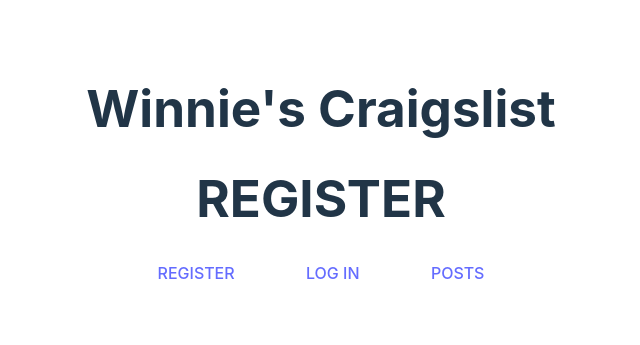
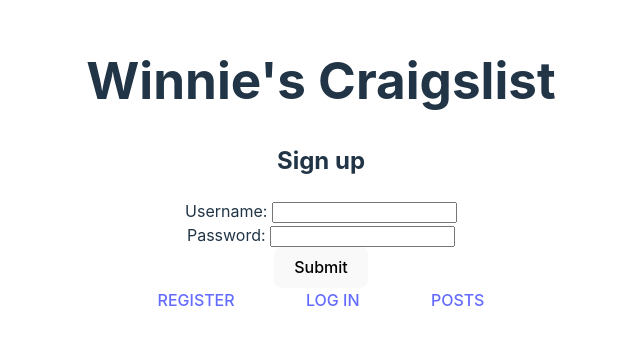
Before and after one commit to winniemei/Winnies-Craigslist, a React (Vite) app in the folder Craigslist/: page /register in a window 1280 px wide. Shown: the part 235-580 px from the top of the page, without its empty margins (319-959 px from the left). Built offline with nearby package versions, Linux system fonts and the light colour scheme.

Commit message:
add authentication and registration

```diff
--- a/Craigslist/src/App.jsx
+++ b/Craigslist/src/App.jsx
@@ -8,14 +8,14 @@
 
 
 export default function App() {
-  const [count, setCount] = useState(0)
+  const [token, setToken] = useState(null)
 
   return (
     <div>
       <h1>Winnie's Craigslist</h1>
       <Routes>
-        <Route path='/register' element={<Register />}/>
-        <Route path='/login' element={<Login />}/>
+        <Route path='/register' element={<Register token={token} setToken={setToken}/>}/>
+        <Route path='/login' element={<Login token={token} setToken={setToken}/>}/>
         <Route path='/posts' element={<Posts />}/>
       </Routes>
       <NavBar />
--- a/Craigslist/src/components/Register.jsx
+++ b/Craigslist/src/components/Register.jsx
@@ -1,7 +1,55 @@
-export default function Register() {
-    return(
-        <>
-        <h1>REGISTER</h1>
-        </>
+import { useState } from 'react'
+const COHORT_NAME = '2306-ghp-et-web-ft-sf'
+const BASE_URL = `https://strangers-things.herokuapp.com/api/${COHORT_NAME}`
+
+export default function Register({token, setToken}) {
+    const [username, setUsername] = useState("");
+    const [password, setPassword] = useState("");
+    const [successMessage, setSuccessMessage] = useState(null);
+    const [error, setError] = useState(null);
+
+    async function handleSubmit(event) {
+        event.preventDefault();
+        try {
+            if ({username}.username.length >= 8) {
+            const response = await fetch(`${BASE_URL}/users/register`,{
+                method: "POST",
+                body: JSON.stringify( {username},{password} ),
+                headers: {"content-type": "application/json"}
+            });
+            const result = await response.json()
+            setToken(result.token);
+            setSuccessMessage("Sign up successful");
+            console.log(token)
+        } else {
+            alert ("Username too short. Please enter at least 8 characters.")
+            setUsername("");
+            setPassword("");
+            setToken("");
+            setSuccessMessage("");
+            console.log(`ayooooo ${token}`);
+        }
+        } catch (error) {
+            setError(error.message);
+        }
+    }
+
+    return (
+
+    <>
+    <h2>Sign up</h2>
+    {successMessage && <p>{successMessage}</p>}
+    {error && <p>{error}</p>}
+    <form onSubmit ={handleSubmit}>
+        <label>
+            Username: <input value={username} onChange={(e) => setUsername(e.target.value)}/>
+        </label><br/>
+        <label>
+            Password: <input value={password} onChange={(e) => setPassword(e.target.value)} />
+        </label>
+        <br></br>
+        <button>Submit</button>
+    </form>
+    </>
     )
 }
```
Also changed, not shown: Craigslist/src/components/Authenticate.jsx (added, +39 -0 lines).
